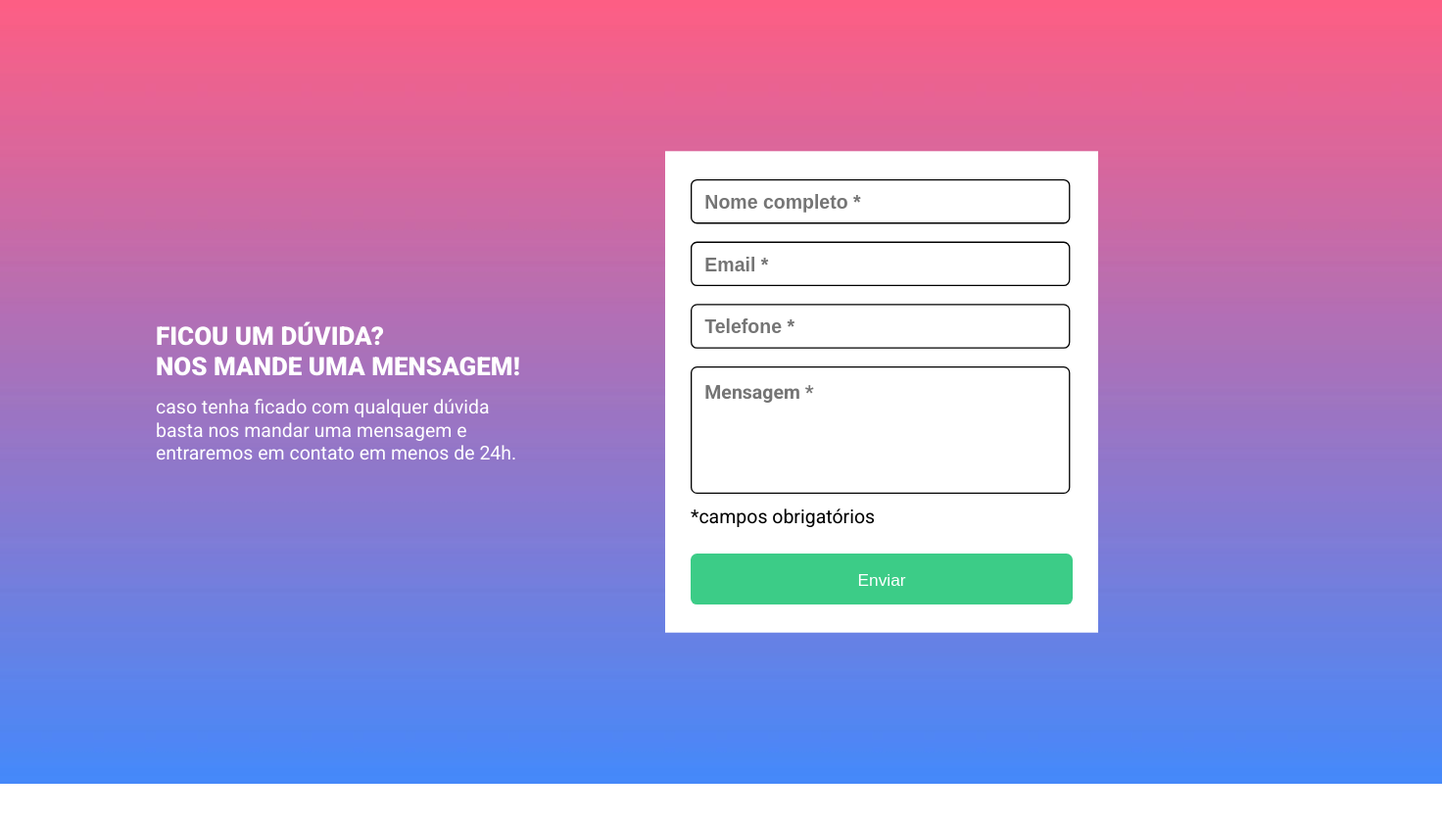
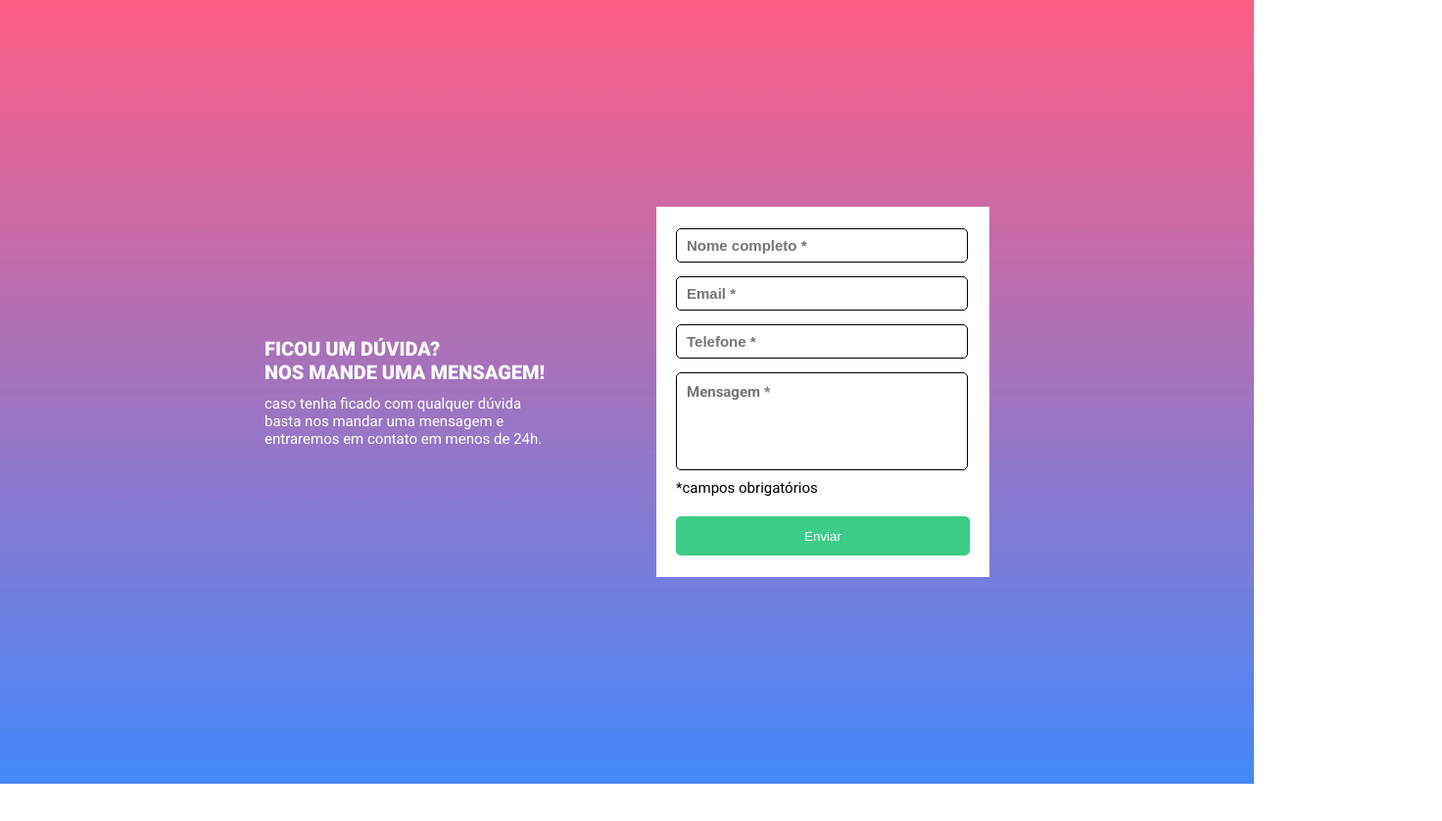
Before and after one commit to julialimp/quest-html-css-javascript-intermediario, a plain HTML site: page index.html in a window 1280 px wide. Shown: the whole page at 98% size, 1472 px wide, since content can reach past the window. After the commit the page ends 800 px from the top, so only its background shows below. Drawn offline with Linux system fonts and the light colour scheme.

Commit message:
fixed style issues & responsive for larger screens

```diff
--- a/index.html
+++ b/index.html
@@ -44,7 +44,7 @@
 
             <p>*campos obrigatórios</p>
 
-            <input type="submit" id="enviar" value="Enviar">
+            <button type="submit" class="submit">Enviar</button>
         </form>
     </main>
 
--- a/src/css/responsive.css
+++ b/src/css/responsive.css
@@ -1,18 +1,17 @@
 @media(min-width: 1280px) {
     main {
-        transform: scale(1.3);
         justify-content: center;
     }
 }
 
 @media(max-width: 690px) {
     main {
-        /* flex-wrap: wrap-reverse; */
         flex-direction: column-reverse;
         justify-content: space-evenly;
     }
 
-    form, .conteudo {
+    form,
+    .conteudo {
         margin: 0;
     }
 }
--- a/src/css/style.css
+++ b/src/css/style.css
@@ -66,8 +66,7 @@ form .input:first-child {
     resize: none;
 }
 
-
-form input[type=submit] {
+form .submit {
     border: none;
     height: 40px;
     color: #ffffff;
@@ -77,7 +76,17 @@ form input[type=submit] {
     border-radius: 5px;
 }
 
-form input[type=submit]:hover {
+/* form input[type=submit] {
+    border: none;
+    height: 40px;
+    color: #ffffff;
+    background-color: #3ccc87;
+    cursor: pointer;
+    margin-top: 20px;
+    border-radius: 5px;
+} */
+
+form .submit:hover {
     background-color: #44bd83;
     box-shadow: 5px 5px 15px rgba(22, 19, 19, 0.642);
     transition: .3s;
--- a/src/js/formulario.js
+++ b/src/js/formulario.js
@@ -1,9 +1,6 @@
 const inputText = document.querySelectorAll('.input')
-
 const campoObrigatorio = document.querySelectorAll('.obrigatorio')
-
 const submit = document.getElementById('enviar')
-
 
 inputText.forEach(item => {
     item.addEventListener('change', () => {
@@ -21,7 +18,7 @@ submit.addEventListener('click', (e) => {
         if (item.value == "") {
             item.classList.add('vazio');
             campoObrigatorio[indice].classList.add('ativo')
-            }else if (item.value !== "") {
+        } else if (item.value !== "") {
             item.classList.remove('vazio')
             item.classList.add('preenchido');
             campoObrigatorio[indice].classList.remove('ativo')
```
Lines whose indentation alone changed are shown as unchanged.
